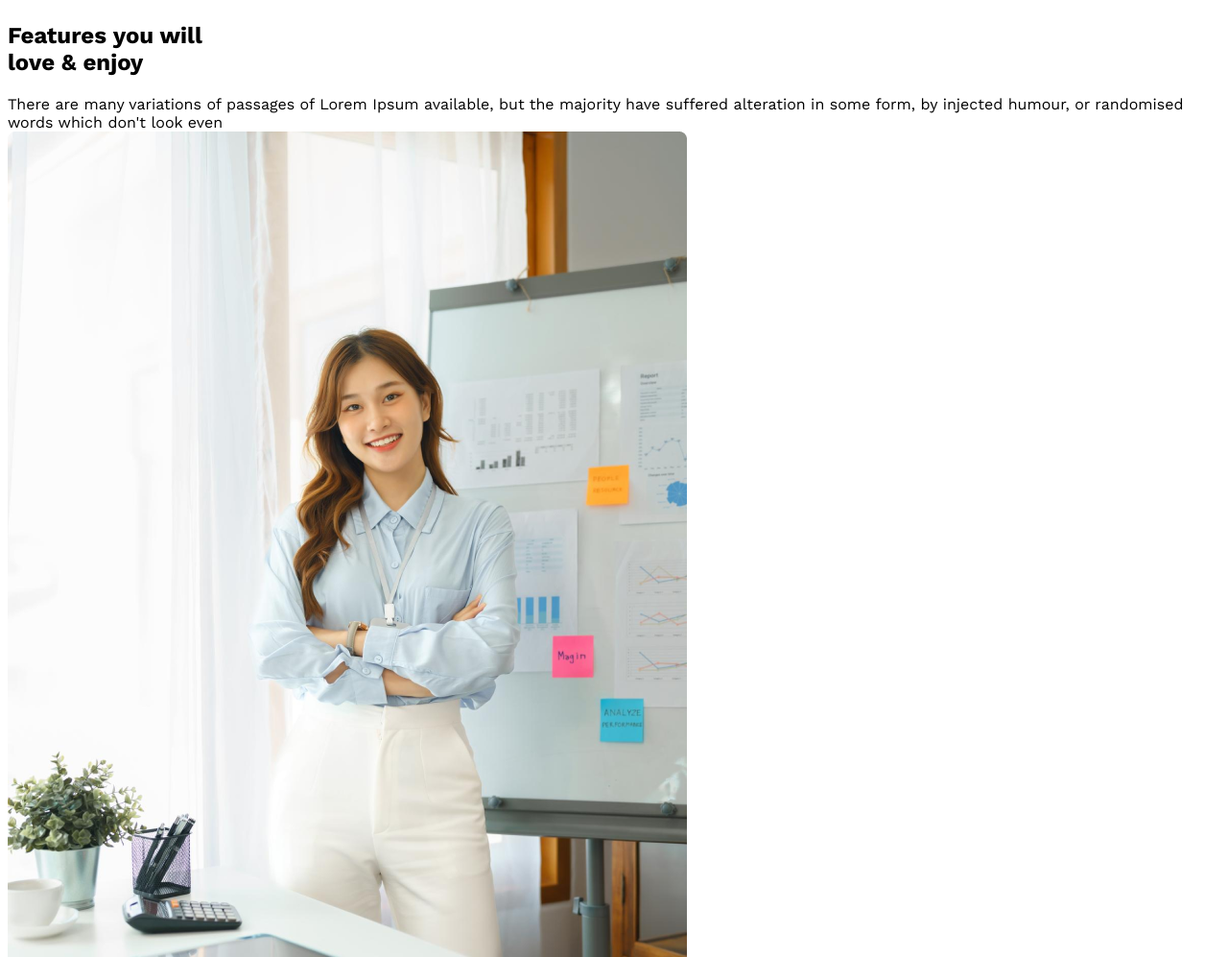
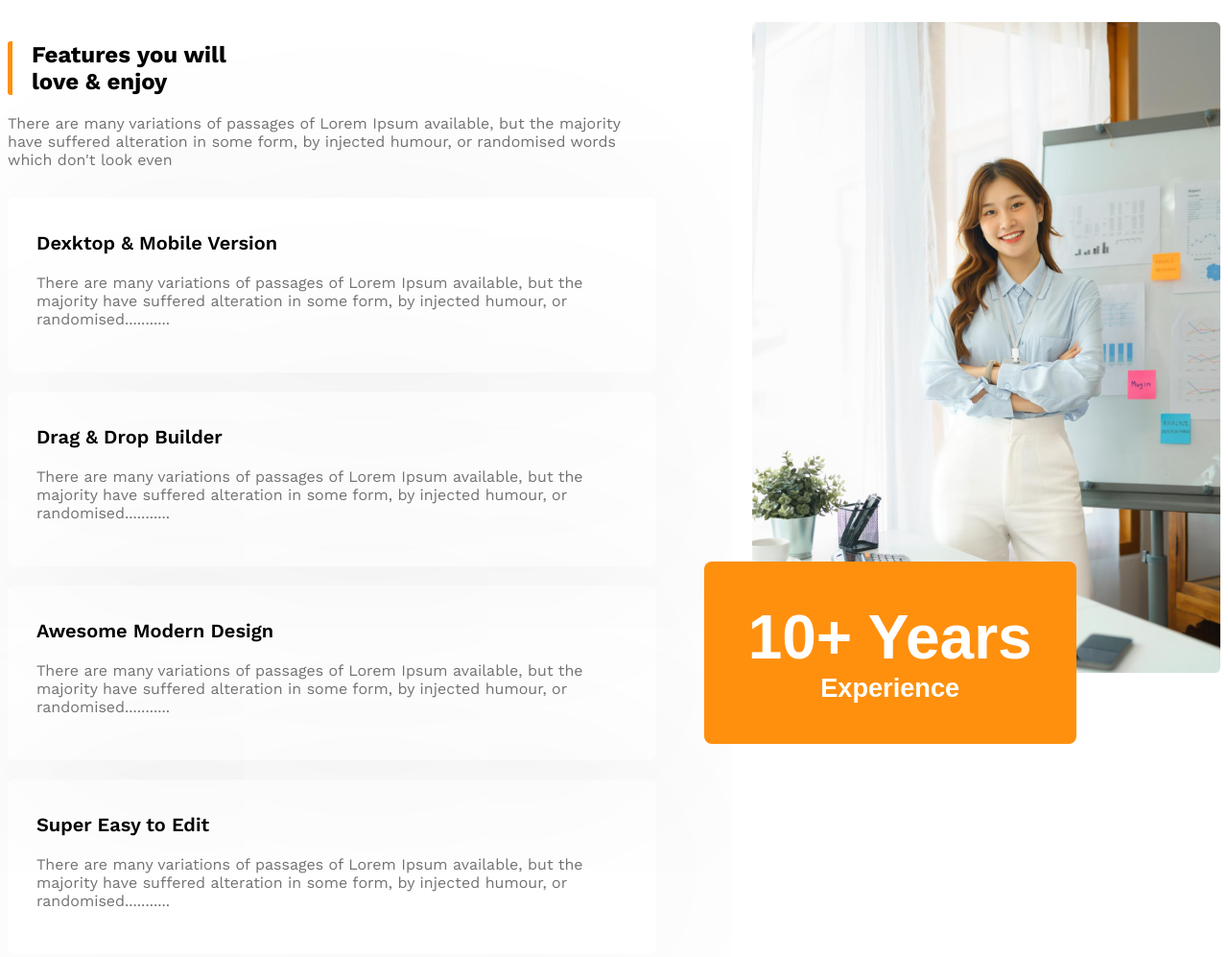
Before and after one commit to jahiddeveloper/Module-9, a plain HTML site: page index.html in a window 1280 px wide. Shown: the part 2140-3137 px from the top of the page at 96% size. Drawn offline with nearby package versions, Linux system fonts and the light colour scheme.

Commit message:
This is my seventh commit

```diff
--- a/index.html
+++ b/index.html
@@ -50,12 +50,34 @@
 
         <section class="enjoy">
             <div>
-                <h2 class="enjoy-title">Features you will
+                <h2 id="enjoy-section-title" class="enjoy-title">Features you will
                     <br> love & enjoy</h2>
                 <div class="enjoy-description">There are many variations of passages of Lorem Ipsum available, but the majority have suffered alteration in some form, by injected humour, or randomised words which don't look even</div>
+
+                <div class="enjoy-card">
+                    <h4>Dexktop & Mobile Version</h4>
+                    <p>There are many variations of passages of Lorem Ipsum available, but the majority have suffered alteration in some form, by injected humour, or randomised...........</p>
+                </div>
+                <div class="enjoy-card">
+                    <h4>Drag & Drop Builder</h4>
+                    <p>There are many variations of passages of Lorem Ipsum available, but the majority have suffered alteration in some form, by injected humour, or randomised...........</p>
+                </div>
+                <div class="enjoy-card">
+                    <h4>Awesome Modern Design</h4>
+                    <p>There are many variations of passages of Lorem Ipsum available, but the majority have suffered alteration in some form, by injected humour, or randomised...........</p>
+                </div>
+                <div class="enjoy-card">
+                    <h4>Super Easy to Edit</h4>
+                    <p>There are many variations of passages of Lorem Ipsum available, but the majority have suffered alteration in some form, by injected humour, or randomised...........</p>
+                </div>
             </div>
             <div>
-                <img src="images/architect.png" alt="">
+                <img id="enjoy-pic" src="images/architect.png" alt="">
+                <button class="btn-3">
+                    <span class="part-4">10+ Years</span>
+                    <br>
+                    <span class="part-5">Experience</span>
+                </button>
             </div>
         </section>
 
--- a/style.css
+++ b/style.css
@@ -127,6 +127,69 @@ main > section {
 }
 
 
+
+/**enjoy related style**/
+
+
+.enjoy {
+    display: flex;
+    gap: 100px;
+}
+
+#enjoy-section-title {
+    border-left: 5px solid #FF900E;
+    padding-left: 20px;
+    border-radius: 3px;
+}
+
+.enjoy-description {
+    margin-bottom: 30px;
+    color: #727272;
+}
+
+.enjoy-card {
+    padding: 30px;
+    box-shadow: 0 4px 300px 0 rgba(0, 0, 0, 0.06);
+    margin-bottom: 20px;
+    border-radius: 8px;
+}
+
+.enjoy-card h4 {
+    font-size: 1.25rem;
+    font-weight: 600;
+    margin-top: 5px;
+    margin-bottom: 20px;
+}
+
+.enjoy-card p {
+    color: #727272;
+    margin-top: 10px;
+}
+
+
+.btn-3 {
+    background-color: #FF900E;
+    border: none;
+    border-radius: 8px;
+    padding: 42px 46px;
+    margin-left: -50px;
+    margin-top: -120px;
+}
+
+.part-4 {
+    color: white;
+    font-size: 4rem;
+    font-weight: bold;
+}
+.part-5 {
+    color: white;
+    font-size: 1.7rem;
+    font-weight: 600;
+}
+
+#enjoy-pic {
+    width: 100%;
+}
 /***fact***/
 
 .fact-title {
@@ -234,6 +297,13 @@ main > section {
         gap: 20px;
         justify-items: center;
     }
+
+    .enjoy {
+        flex-direction: column;
+    }
+
+
+
 }
 
 @media screen and (min-width: 576px) and (max-width: 992px) {
@@ -254,4 +324,8 @@ main > section {
         gap: 50px;
         justify-items: center;
     }
+
+    .enjoy {
+        flex-direction: column;
+    }
 }
```
